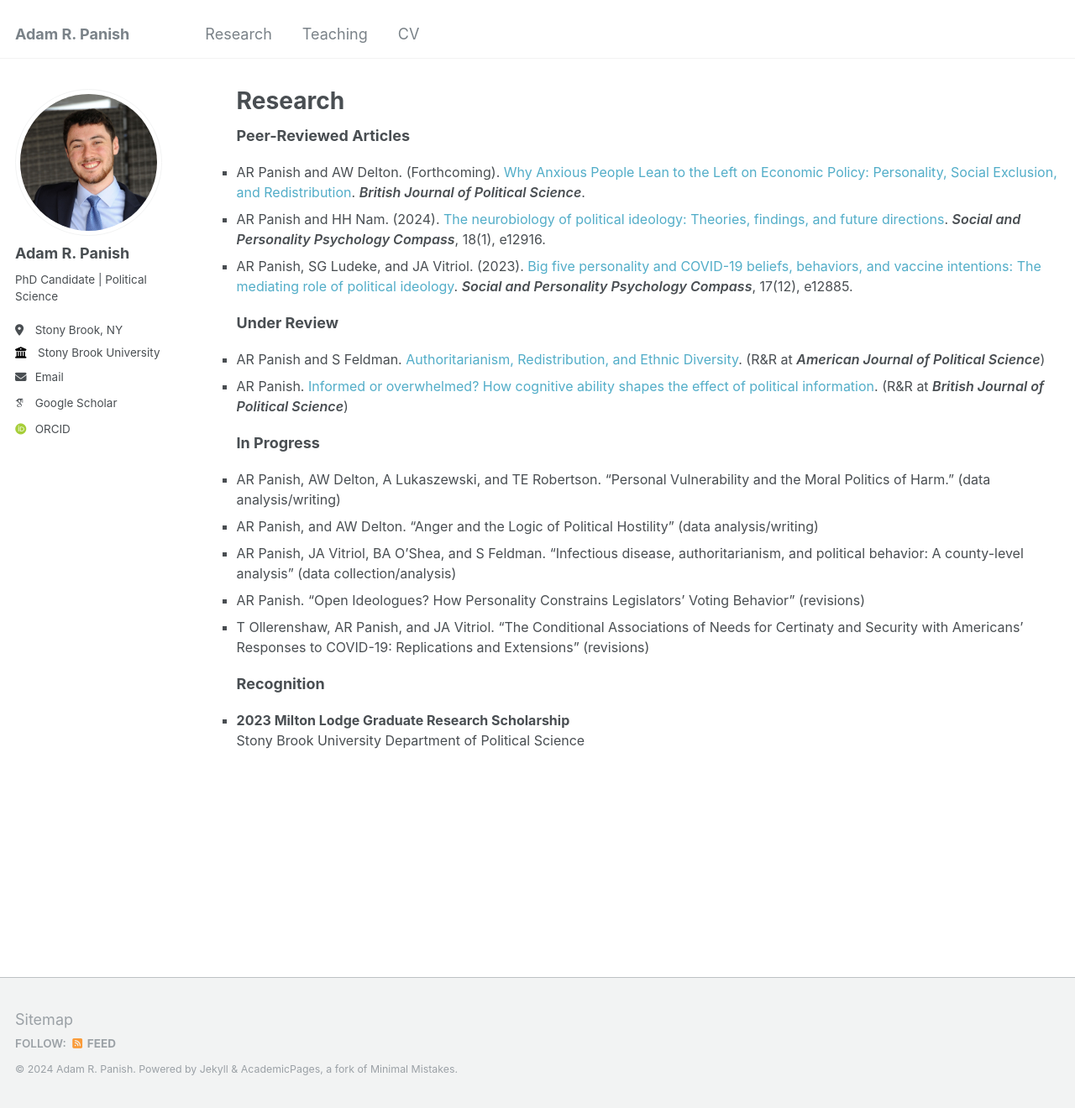
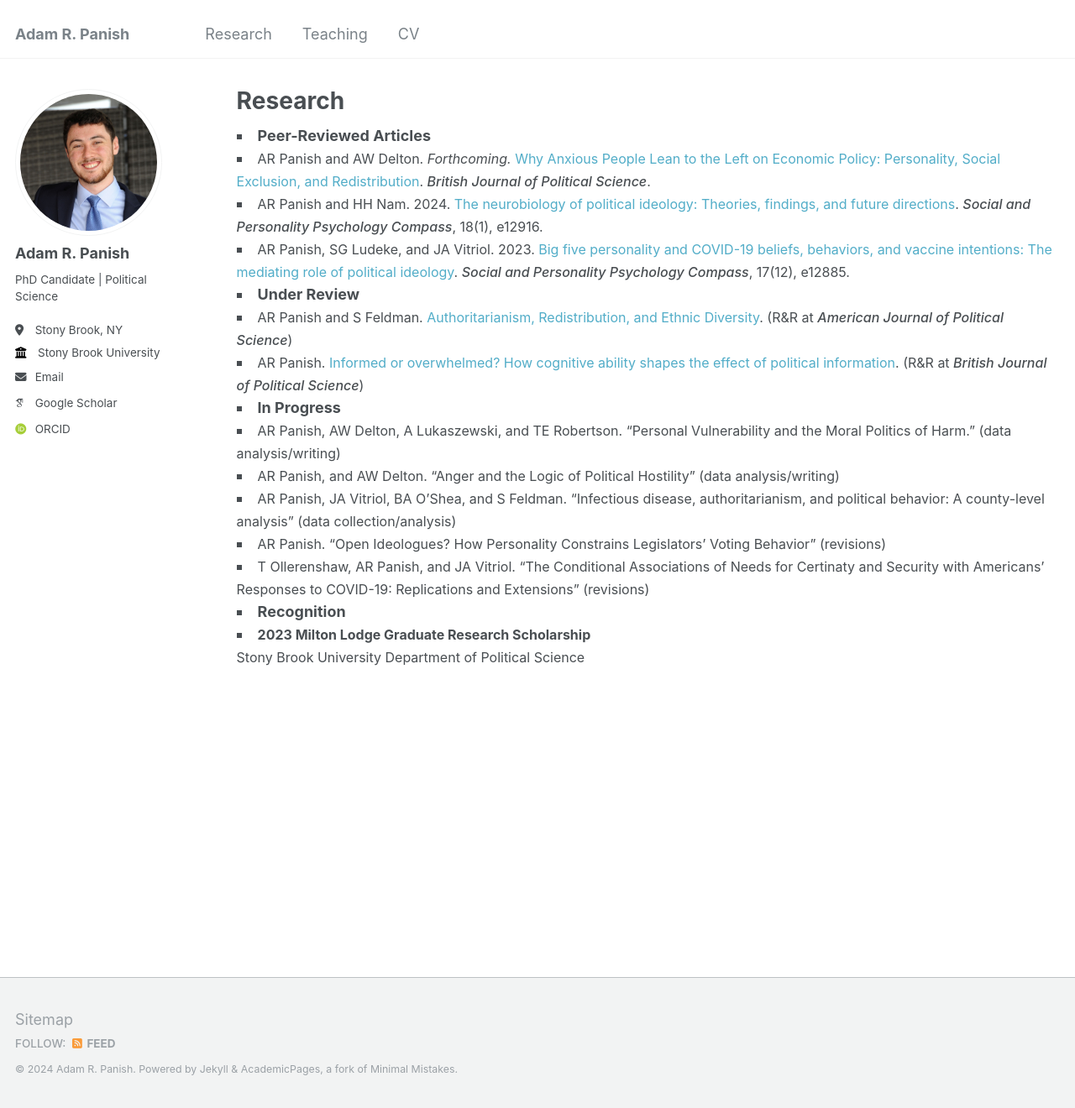
Before and after one commit to adampanish/adampanish.github.io, a Jekyll site: the page built from _pages/research.html, in a window 1280 px wide and 1320 px high. Shown: the whole window at 84% size. Built offline with Jekyll 4.4.1, drawn with Linux system fonts in a browser that asks for light colours; some web fonts are replaced.

Commit message:
Update research.html

```diff
--- a/_pages/research.html
+++ b/_pages/research.html
@@ -7,39 +7,54 @@ author_profile: true
 
 <head>
 <style>
-ul {
+ul1 {
   list-style-type: square;
   padding: 0;
 }
+  ul2 {
+  list-style-type: none;
+  padding: 0;
+}
   strong {
-  font-weight: 600 !important;
+  font-weight: 500 !important;
 }
 </head>
 </style>
 
-<b>Peer-Reviewed Articles</b>
-<ul><font size=3>
-<li>AR Panish and AW Delton. (Forthcoming). <a style="text-decoration:none" href="https://www.dropbox.com/scl/fi/6asbl7xmwbo2fbpg2q6eq/panish_delton_anxious_2024.pdf?rlkey=wwmde8r5b71kkw3dkat90zyrc&st=rbajjc4g&dl=0" target="_blank">Why Anxious People Lean to the Left on Economic Policy: Personality, Social Exclusion, and Redistribution</a>. <i><strong>British Journal of Political Science</strong></i>.</li>
-<li>AR Panish and HH Nam. (2024). <a style="text-decoration:none" href="https://www.dropbox.com/scl/fi/sj69ayc1z5t7d8o8twixv/panish_nam_brain_2024.pdf?rlkey=09l0qc5kdduh0qt1v3o8tylbq&st=9qsrs6lu&dl=0" target="_blank">The neurobiology of political ideology: Theories, findings, and future directions</a>. <i><strong>Social and Personality Psychology Compass</strong></i>, 18(1), e12916.</li>
-<li>AR Panish, SG Ludeke, and JA Vitriol. (2023). <a style="text-decoration:none" href="https://www.dropbox.com/scl/fi/tf16ohk1c1dyxmyltifek/panish_ludeke_vitriol_covid_2023.pdf?rlkey=bsmblnhw2cpspw8ebk6g9lb18&st=u2ak5dkg&dl=0" target="_blank">Big five personality and COVID-19 beliefs, behaviors, and vaccine intentions: The mediating role of political ideology</a>. <i><strong>Social and Personality Psychology Compass</strong></i>, 17(12), e12885.</li>
-</font></ul>
+<ul1>
+<li>
+  <b>Peer-Reviewed Articles</b>
+<ul2><font size=3>
+<li>AR Panish and AW Delton. <i>Forthcoming.</i> <a style="text-decoration:none" href="https://www.dropbox.com/scl/fi/6asbl7xmwbo2fbpg2q6eq/panish_delton_anxious_2024.pdf?rlkey=wwmde8r5b71kkw3dkat90zyrc&st=rbajjc4g&dl=0" target="_blank">Why Anxious People Lean to the Left on Economic Policy: Personality, Social Exclusion, and Redistribution</a>. <i><strong>British Journal of Political Science</strong></i>.</li>
+<li>AR Panish and HH Nam. 2024. <a style="text-decoration:none" href="https://www.dropbox.com/scl/fi/sj69ayc1z5t7d8o8twixv/panish_nam_brain_2024.pdf?rlkey=09l0qc5kdduh0qt1v3o8tylbq&st=9qsrs6lu&dl=0" target="_blank">The neurobiology of political ideology: Theories, findings, and future directions</a>. <i><strong>Social and Personality Psychology Compass</strong></i>, 18(1), e12916.</li>
+<li>AR Panish, SG Ludeke, and JA Vitriol. 2023. <a style="text-decoration:none" href="https://www.dropbox.com/scl/fi/tf16ohk1c1dyxmyltifek/panish_ludeke_vitriol_covid_2023.pdf?rlkey=bsmblnhw2cpspw8ebk6g9lb18&st=u2ak5dkg&dl=0" target="_blank">Big five personality and COVID-19 beliefs, behaviors, and vaccine intentions: The mediating role of political ideology</a>. <i><strong>Social and Personality Psychology Compass</strong></i>, 17(12), e12885.</li>
+</font></ul2>
+</li>
 
+<li>
 <b>Under Review</b>
-<ul><font size=3>
+<ul2><font size=3>
 <li>AR Panish and S Feldman. <a style="text-decoration:none" href="https://www.dropbox.com/scl/fi/58i4blxvq4boe47q8djv4/panish_feldman_redistribution_2024.pdf?rlkey=dcqn3b67jbtd5e4cmmjxefnyf&st=5iwmtlqf&dl=0" target="_blank">Authoritarianism, Redistribution, and Ethnic Diversity</a>. (R&R at <i><strong>American Journal of Political Science</strong></i>)</li>
 <li>AR Panish. <a style="text-decoration:none" href="https://www.dropbox.com/scl/fi/o7ml9g0v776t21cq4epw9/panish_cognitive_2024.pdf?rlkey=i0hdacf0qrlucznukqmjecg83&st=ghvrcxp5&dl=0" target="_blank">Informed or overwhelmed? How cognitive ability shapes the effect of political information</a>. (R&R at <i><strong>British Journal of Political Science</strong></i>)</li>
-</font></ul>
+</font></ul2>
+</li>
 
+<li>
 <b>In Progress</b>
-<ul><font size=3>
+<ul2><font size=3>
 <li>AR Panish, AW Delton, A Lukaszewski, and TE Robertson. <q>Personal Vulnerability and the Moral Politics of Harm.</q> (data analysis/writing)</li>
 <li>AR Panish, and AW Delton. <q>Anger and the Logic of Political Hostility</q> (data analysis/writing)</li>
 <li>AR Panish, JA Vitriol, BA O’Shea, and S Feldman. <q>Infectious disease, authoritarianism, and political behavior: A county-level analysis</q> (data collection/analysis)</li>
 <li>AR Panish. <q>Open Ideologues? How Personality Constrains Legislators’ Voting Behavior</q> (revisions)</li>
 <li>T Ollerenshaw, AR Panish, and JA Vitriol. <q>The Conditional Associations of Needs for Certinaty and Security with Americans’ Responses to COVID-19: Replications and Extensions</q> (revisions)</li>
-</font></ul>
+</font></ul2>
+</li>
 
-<b>Recognition</b><ul>
+  <li>
+<b>Recognition</b>
+  <ul2>
 <font size=3><li><b>2023 Milton Lodge Graduate Research Scholarship</b><br>
   Stony Brook University Department of Political Science</li></font>
-</ul>
+</ul2>
+  </li>
+</ul1>
```
